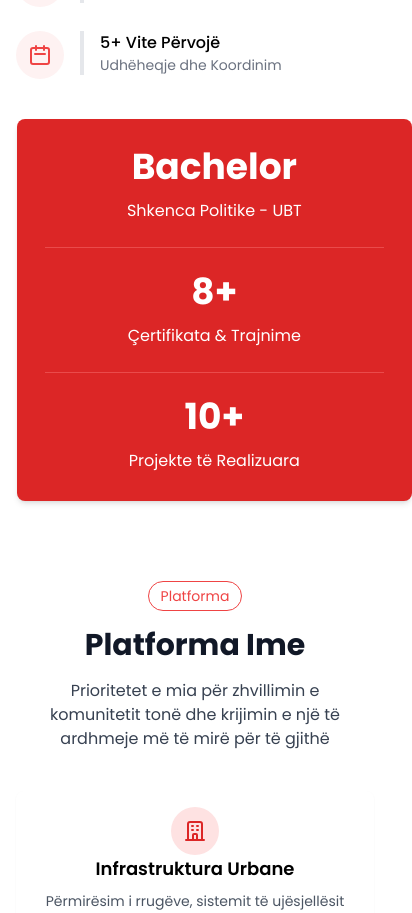
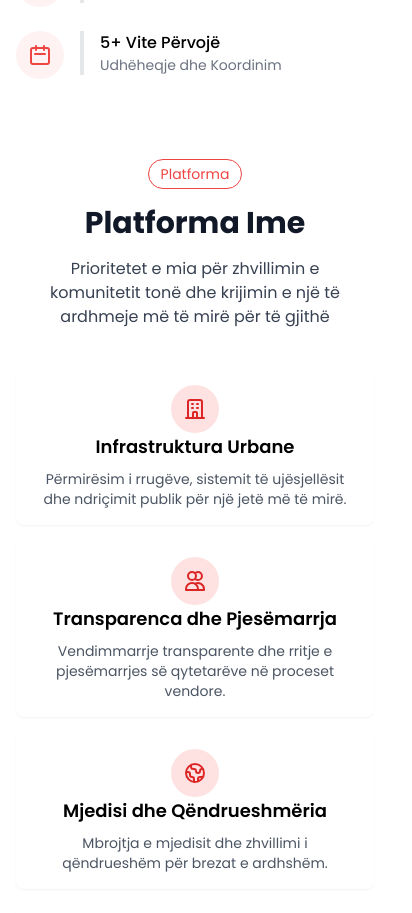
Before and after one commit to ArtHalimi7/Andi-Shkodra, a React (Vite) app: page / in a window 390 px wide. Shown: the part 2662-3575 px from the top of the page, 412 px wide, since content can reach past the window. Built offline with nearby package versions, Linux system fonts and the light colour scheme; the HTML template or start-up script is replaced by a standard one.

Commit message:
`Update RrethMeje.jsx: center statistics section on mobile and hide on mobile devices`

```diff
--- a/src/pages/RrethMeje.jsx
+++ b/src/pages/RrethMeje.jsx
@@ -123,8 +123,8 @@ const RrethMeje = () => {
             </div>
           </div>
 
-          {/* Statistics Section - Updated for mobile centering */}
-          <div className="mt-10 space-y-6 -mx-[130px] ml-[1px] md:mx-0">
+          {/* Statistics Section - Updated for mobile centering and hiding on mobile */}
+          <div className="mt-10 space-y-6 -mx-[130px] ml-[1px] md:mx-0 hidden md:block">
             <div className="bg-red-600 text-white p-7 rounded-lg text-center shadow-md mx-auto max-w-md md:max-w-none">
               <h2 className="text-4xl font-bold mb-3">{t('about.stats.degree')}</h2>
               <p className="text-base mb-1">{t('about.stats.degreeDetails')}</p>
```
